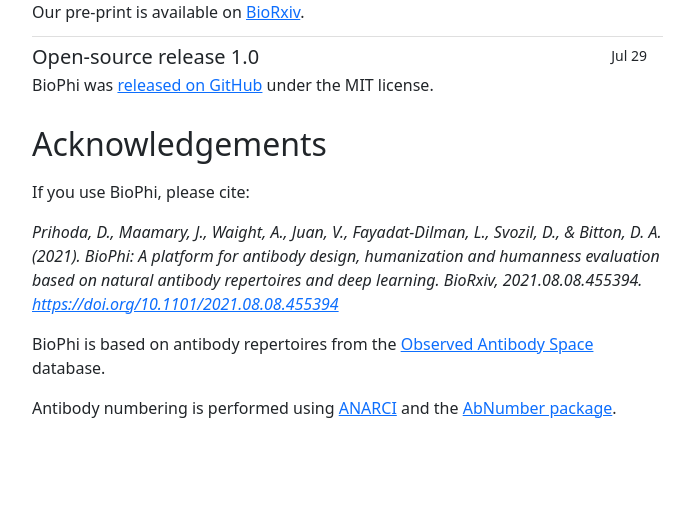
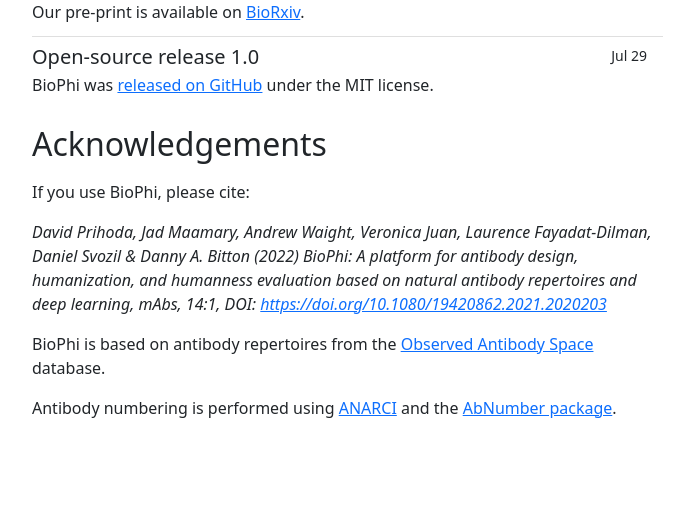
Before and after one commit to Merck/BioPhi, a Flask app: page / in a window 1280 px wide. Shown: the part 1045-1558 px from the top of the page, without its empty margins (50-744 px from the left). Run offline with Flask 2, Linux system fonts and the light colour scheme; some libraries are stand-ins or nearby versions.

Commit message:
Update citation

```diff
--- a/biophi/common/web/templates/index.html
+++ b/biophi/common/web/templates/index.html
@@ -69,10 +69,9 @@
       <p>If you use BioPhi, please cite:</p>
       <p>
         <em>
-          Prihoda, D., Maamary, J., Waight, A., Juan, V., Fayadat-Dilman, L., Svozil, D., & Bitton, D. A. (2021).
-          BioPhi: A platform for antibody design, humanization and humanness evaluation based on natural antibody repertoires and deep learning.
-          BioRxiv, 2021.08.08.455394.
-          <a href="https://doi.org/10.1101/2021.08.08.455394" target="_blank">https://doi.org/10.1101/2021.08.08.455394</a>
+          David Prihoda, Jad Maamary, Andrew Waight, Veronica Juan, Laurence Fayadat-Dilman, Daniel Svozil & Danny A. Bitton (2022)
+          BioPhi: A platform for antibody design, humanization, and humanness evaluation based on natural antibody repertoires and deep learning,
+          mAbs, 14:1, DOI: <a href="https://doi.org/10.1080/19420862.2021.2020203" target="_blank">https://doi.org/10.1080/19420862.2021.2020203</a>
         </em>
       </p>
       <p>BioPhi is based on antibody repertoires from the <a href="http://opig.stats.ox.ac.uk/webapps/oas/" target="_blank">Observed Antibody Space</a> database.</p>
```
